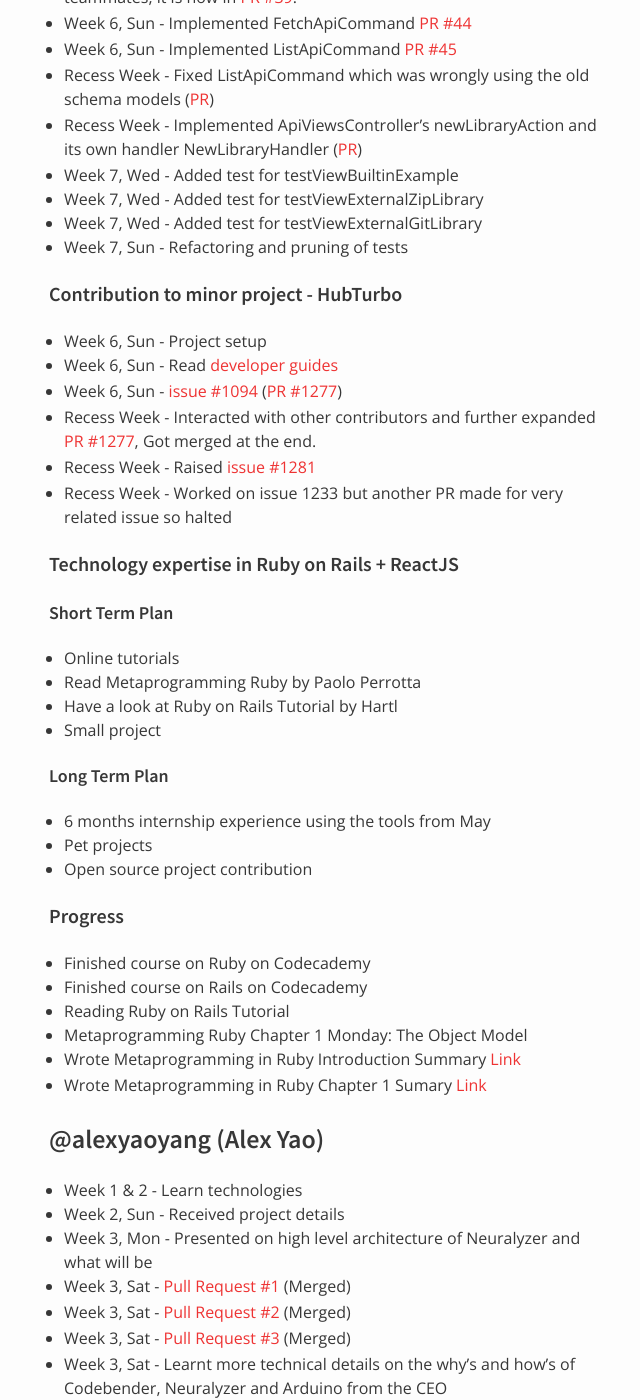
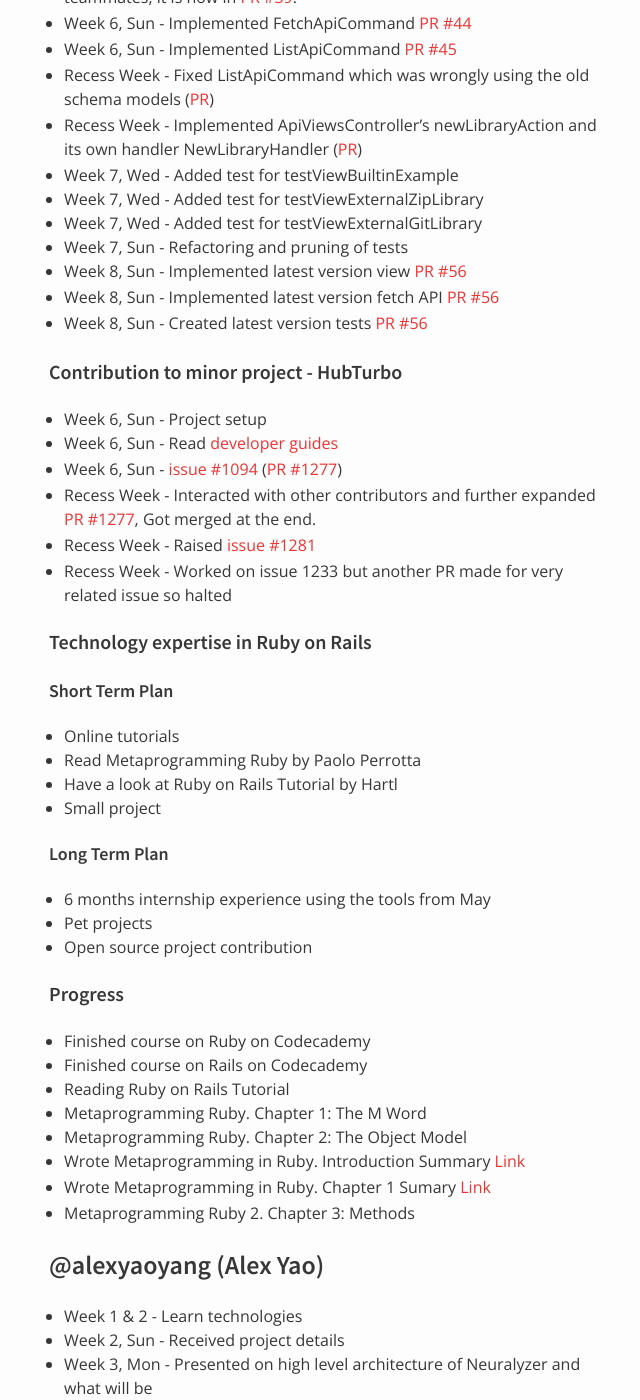
Before and after one commit to nus-oss/cs3281-AY1516S2-website, a Jekyll site: the page built from teams/codebender.md, in a window 1280 px wide and 1400 px high, scrolled down 7676 px. Shown: the whole window, without its empty margins (321-961 px from the left). Built offline with Jekyll 4.4.1, drawn with Linux system fonts in a browser that asks for light colours.

Commit message:
Updated Seokmin's progress

```diff
--- a/teams/codebender.md
+++ b/teams/codebender.md
@@ -233,6 +233,9 @@
 * Week 7, Wed - Added test for testViewExternalZipLibrary
 * Week 7, Wed - Added test for testViewExternalGitLibrary
 * Week 7, Sun - Refactoring and pruning of tests
+* Week 8, Sun - Implemented latest version view [PR #56](https://github.com/codebendercc/eratosthenes/pull/56)
+* Week 8, Sun - Implemented latest version fetch API [PR #56](https://github.com/codebendercc/eratosthenes/pull/56)
+* Week 8, Sun - Created latest version tests [PR #56](https://github.com/codebendercc/eratosthenes/pull/56)
 
 #### Contribution to minor project - HubTurbo
  * Week 6, Sun - Project setup
@@ -242,7 +245,7 @@
  * Recess Week - Raised [issue #1281](https://github.com/HubTurbo/HubTurbo/issues/1281)
  * Recess Week - Worked on issue 1233 but another PR made for very related issue so halted
 
-#### Technology expertise in Ruby on Rails + ReactJS
+#### Technology expertise in Ruby on Rails
 
 ##### Short Term Plan
  * Online tutorials
@@ -259,9 +262,11 @@
  * Finished course on Ruby on Codecademy
  * Finished course on Rails on Codecademy
  * Reading Ruby on Rails Tutorial
- * Metaprogramming Ruby Chapter 1 Monday: The Object Model
- * Wrote Metaprogramming in Ruby Introduction Summary [Link](https://www.blogger.com/blogger.g?blogID=8015375721045239679#editor/target=post;postID=1719897351251213357;onPublishedMenu=posts;onClosedMenu=posts;postNum=1;src=postname)
- * Wrote Metaprogramming in Ruby Chapter 1 Sumary [Link](https://www.blogger.com/blogger.g?blogID=8015375721045239679#editor/target=post;postID=7217799080200561162;onPublishedMenu=posts;onClosedMenu=posts;postNum=0;src=postname)
+ * Metaprogramming Ruby. Chapter 1: The M Word
+ * Metaprogramming Ruby. Chapter 2: The Object Model
+ * Wrote Metaprogramming in Ruby. Introduction Summary [Link](https://www.blogger.com/blogger.g?blogID=8015375721045239679#editor/target=post;postID=1719897351251213357;onPublishedMenu=posts;onClosedMenu=posts;postNum=1;src=postname)
+ * Wrote Metaprogramming in Ruby. Chapter 1 Sumary [Link](https://www.blogger.com/blogger.g?blogID=8015375721045239679#editor/target=post;postID=7217799080200561162;onPublishedMenu=posts;onClosedMenu=posts;postNum=0;src=postname)
+ * Metaprogramming Ruby 2. Chapter 3: Methods
 
 ### @alexyaoyang (Alex Yao)
 * Week 1 & 2 - Learn technologies
```
